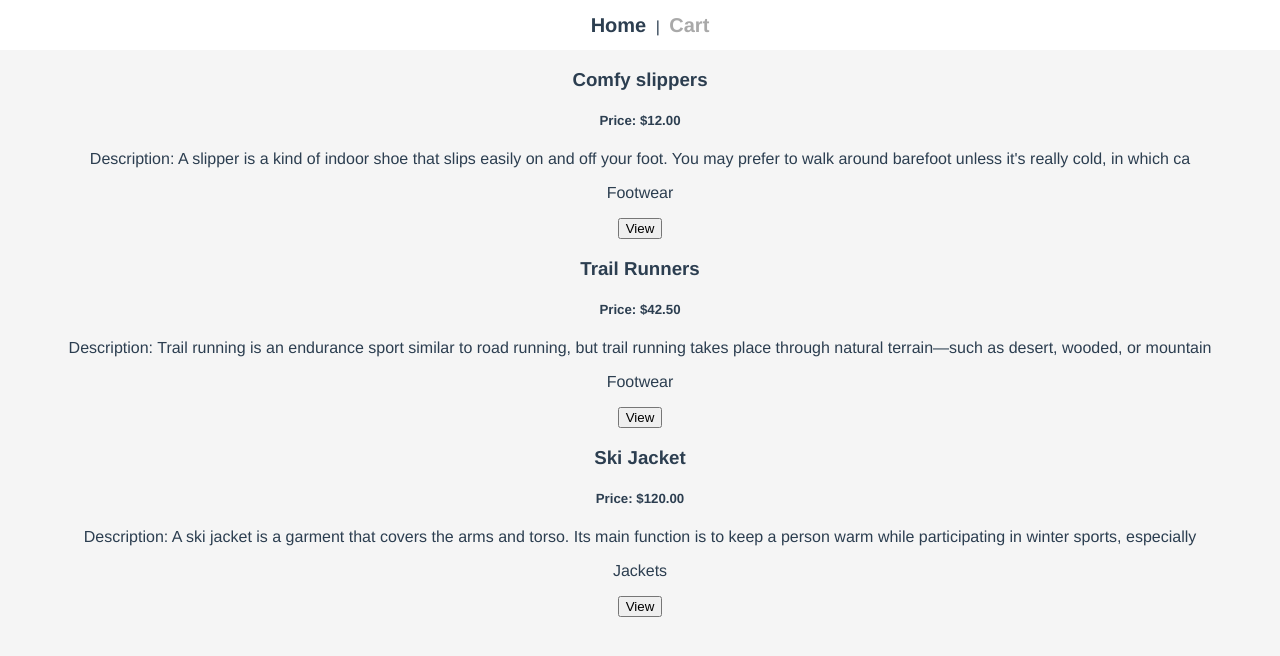
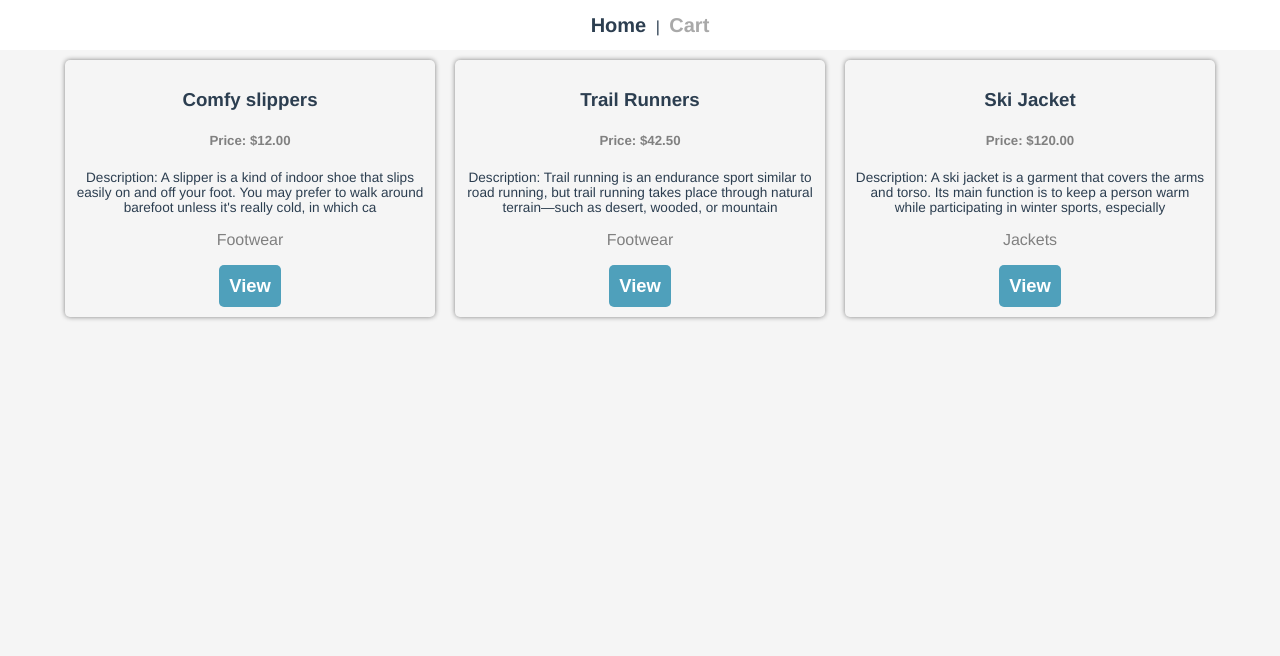
Before and after one commit to owentr1369/vue-shopping-cart, a Vue app: page / in a window 1280 px wide. Shown: the top 656 px of the page. Built offline with nearby package versions, Linux system fonts and the light colour scheme.

Commit message:
styling productcards

```diff
--- a/src/components/products/ProductSummaryCard.vue
+++ b/src/components/products/ProductSummaryCard.vue
@@ -4,7 +4,9 @@
     <h5 class="price">Price: ${{ product.price.toFixed(2) }}</h5>
     <p class="description">Description: {{ description }}</p>
     <p class="text-muted">{{ product.category }}</p>
-    <button class="view-product-button">View</button>
+    <button @click="$emit('view-product', product)" class="view-product-button">
+      View
+    </button>
   </div>
 </template>
 
@@ -19,5 +21,39 @@ export default {
 };
 </script>
 
-<style>
+<style lang="scss" scoped>
+.card {
+  width: 80%;
+  margin: 10%;
+  padding: 10px;
+  border-radius: 5px;
+  background-color: whtie;
+  box-shadow: 0 0 5px gray;
+
+  h5.price {
+    color: gray;
+  }
+  p.description {
+    font-size: 0.85rem;
+  }
+  p.text-muted {
+    color: gray;
+  }
+  button.view-product-button {
+    padding: 10px;
+    background-color: rgb(79, 160, 187);
+    border: none;
+    color: white;
+    font-weight: bold;
+    font-size: 1.15rem;
+    border-radius: 5px;
+    cursor: pointer;
+  }
+}
+@media (min-width: 500px) {
+  .card {
+    width: 350px;
+    margin: 10px;
+  }
+}
 </style>
```
